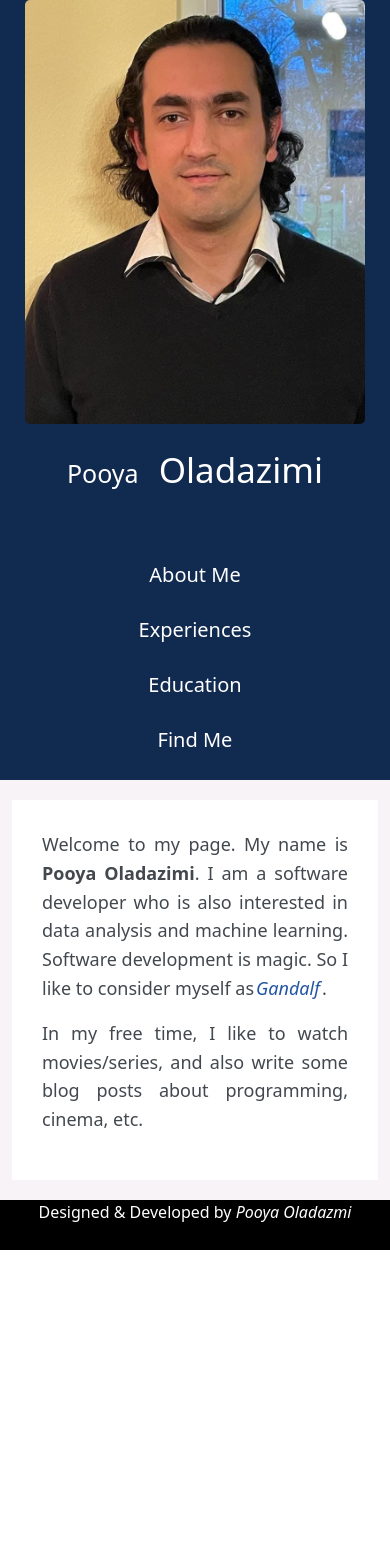
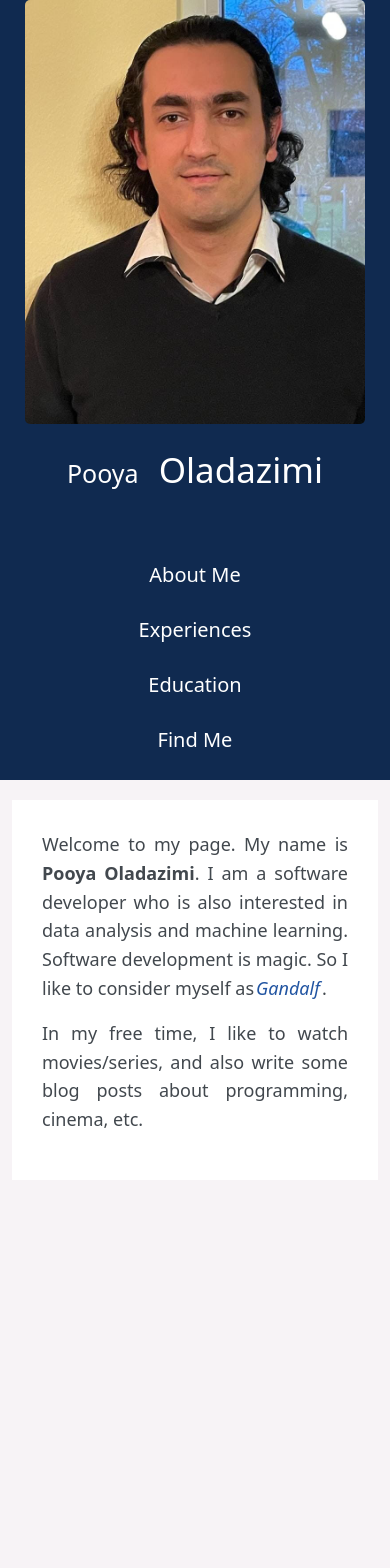
Before and after one commit to Pooya-Oladazimi/my-personal-site, a React (Create React App) app: page /about in a window 390 px wide. Shown: the top 1568 px of the page. Before the commit the page ends 1250 px from the top, so only its background shows below. Built offline with nearby package versions, Linux system fonts and the light colour scheme.

Commit message:
move the footer

```diff
--- a/src/components/Home.jsx
+++ b/src/components/Home.jsx
@@ -74,6 +74,8 @@ class Home extends React.Component{
                     {panel(this.handleMenuClick)}
                     </div>
                     <div item className='col-sm-9' id="right-content" key={"right-content"}>
+                        <div className='row' id="content-holder">
+                            <div className='col-sm-12'>
                             {this.state.aboutFlag && <About></About>}
                             {this.state.expFlag && <Experience></Experience>}
                             {this.state.eduFlag && <Education></Education>}
@@ -86,6 +88,8 @@ class Home extends React.Component{
                             </div>
                         </div>
                     </div>
+                </div>
+            </div>
         );
     }
 }
--- a/src/styles/home.css
+++ b/src/styles/home.css
@@ -12,12 +12,15 @@ body{
 
 #right-content{
     background-color: #f7f3f6;
-    /* min-height: 100vh; */
+    min-height: 100vh;
 }
 
 #left-panel{
     background-color: #102a50;
-    /* min-height: calc(100vh - 50px); */
+
+}
+#content-holder{
+    min-height: 95vh;
 }
 
 .content-box{
```
Lines whose indentation alone changed are shown as unchanged.
